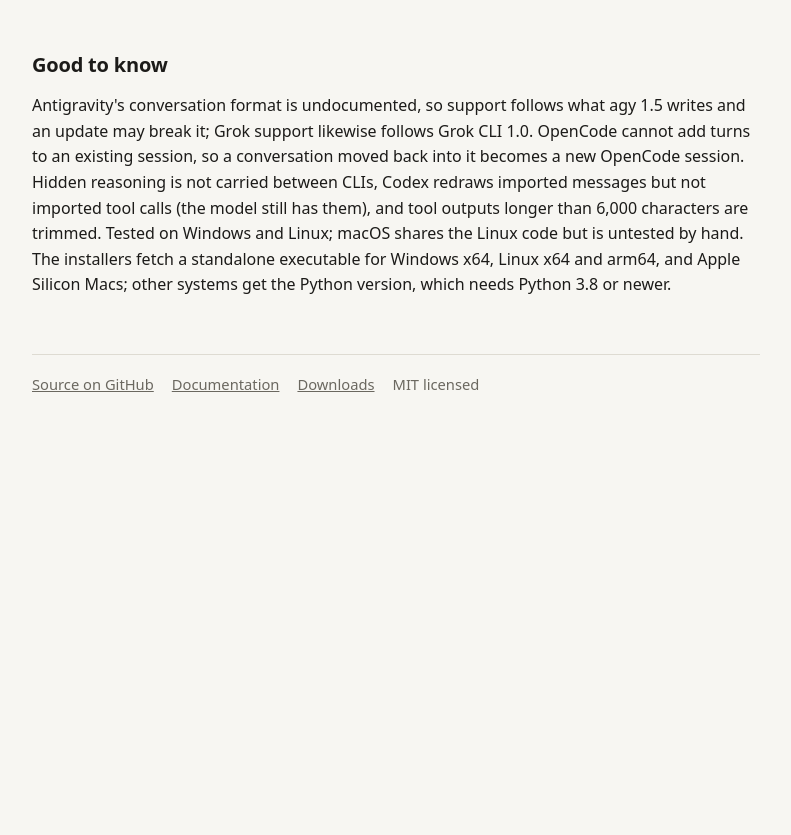
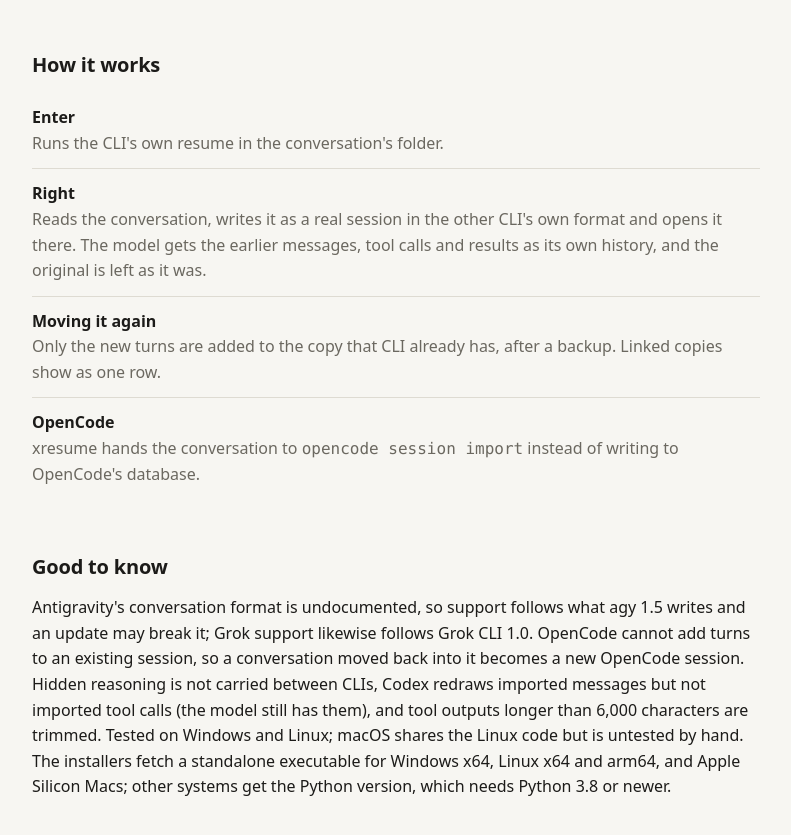
Before and after one commit to EEkebin/xresume, a plain HTML site: page docs/index.html in a window 1280 px wide. Shown: the part 1871-2706 px from the top of the page, without its empty margins (244-1035 px from the left). Before the commit the page ends 2339 px from the top, so only its background shows below. Drawn offline with Linux system fonts and the light colour scheme.

Commit message:
How it works: four short points instead of the diagram, on the website too
Co-Authored-By: Claude Opus 5.5 <noreply@anthropic.com>

```diff
--- a/docs/index.html
+++ b/docs/index.html
@@ -123,6 +123,14 @@
   </table>
   </div>
 
+  <h2>How it works</h2>
+  <ul class="points">
+    <li><strong>Enter</strong><span>Runs the CLI's own resume in the conversation's folder.</span></li>
+    <li><strong>Right</strong><span>Reads the conversation, writes it as a real session in the other CLI's own format and opens it there. The model gets the earlier messages, tool calls and results as its own history, and the original is left as it was.</span></li>
+    <li><strong>Moving it again</strong><span>Only the new turns are added to the copy that CLI already has, after a backup. Linked copies show as one row.</span></li>
+    <li><strong>OpenCode</strong><span>xresume hands the conversation to <code>opencode session import</code> instead of writing to OpenCode's database.</span></li>
+  </ul>
+
   <h2>Good to know</h2>
   <p>Antigravity's conversation format is undocumented, so support follows what agy 1.5 writes and an update may break it; Grok support likewise follows Grok CLI 1.0. OpenCode cannot add turns to an existing session, so a conversation moved back into it becomes a new OpenCode session. Hidden reasoning is not carried between CLIs, Codex redraws imported messages but not imported tool calls (the model still has them), and tool outputs longer than 6,000 characters are trimmed. Tested on Windows and Linux; macOS shares the Linux code but is untested by hand. The installers fetch a standalone executable for Windows x64, Linux x64 and arm64, and Apple Silicon Macs; other systems get the Python version, which needs Python 3.8 or newer.</p>
 
```
Also changed, not shown: 1 other file.
